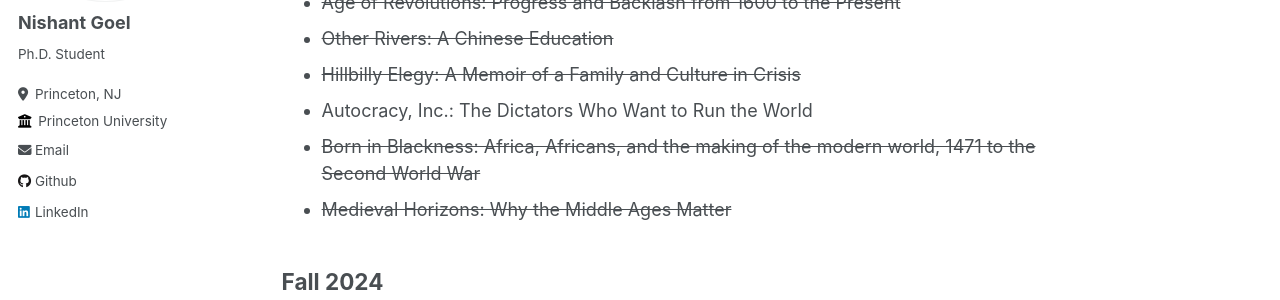
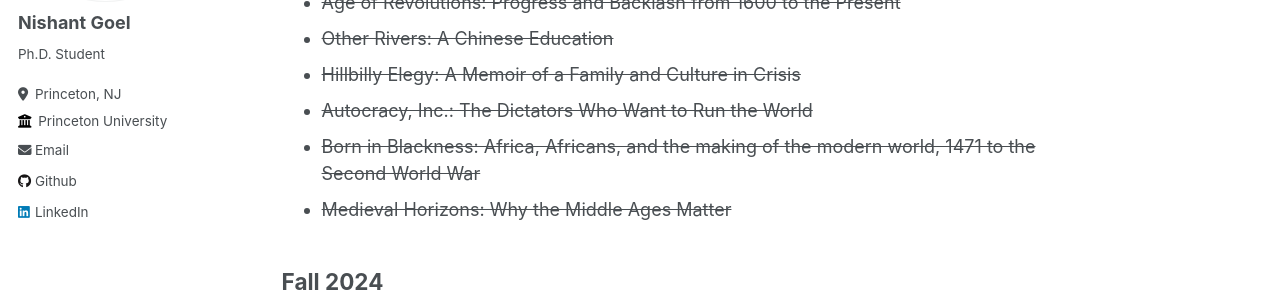
Before and after one commit to nish-goel/nish-goel.github.io, a Jekyll site: the page built from _pages/markdown.md, in a window 1280 px wide. Shown: the part 261-561 px from the top of the page. Built offline with Jekyll 4.4.1, drawn with Linux system fonts in a browser that asks for light colours.

```diff
--- a/_pages/markdown.md
+++ b/_pages/markdown.md
@@ -12,7 +12,7 @@ redirect_from:
 * ~~Age of Revolutions: Progress and Backlash from 1600 to the Present~~
 * ~~Other Rivers: A Chinese Education~~
 * ~~Hillbilly Elegy: A Memoir of a Family and Culture in Crisis~~
-* Autocracy, Inc.: The Dictators Who Want to Run the World
+* ~~Autocracy, Inc.: The Dictators Who Want to Run the World~~
 * ~~Born in Blackness: Africa, Africans, and the making of the modern world, 1471 to the Second World War~~
 * ~~Medieval Horizons: Why the Middle Ages Matter~~
 
```
